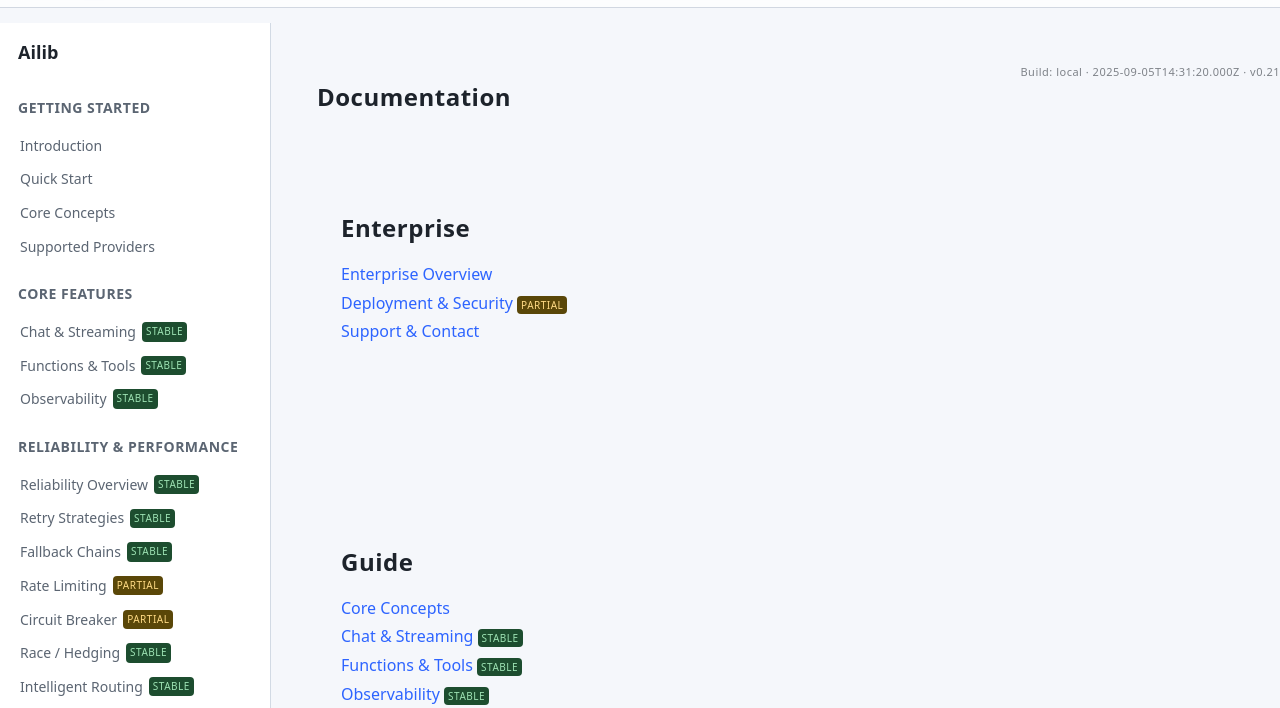
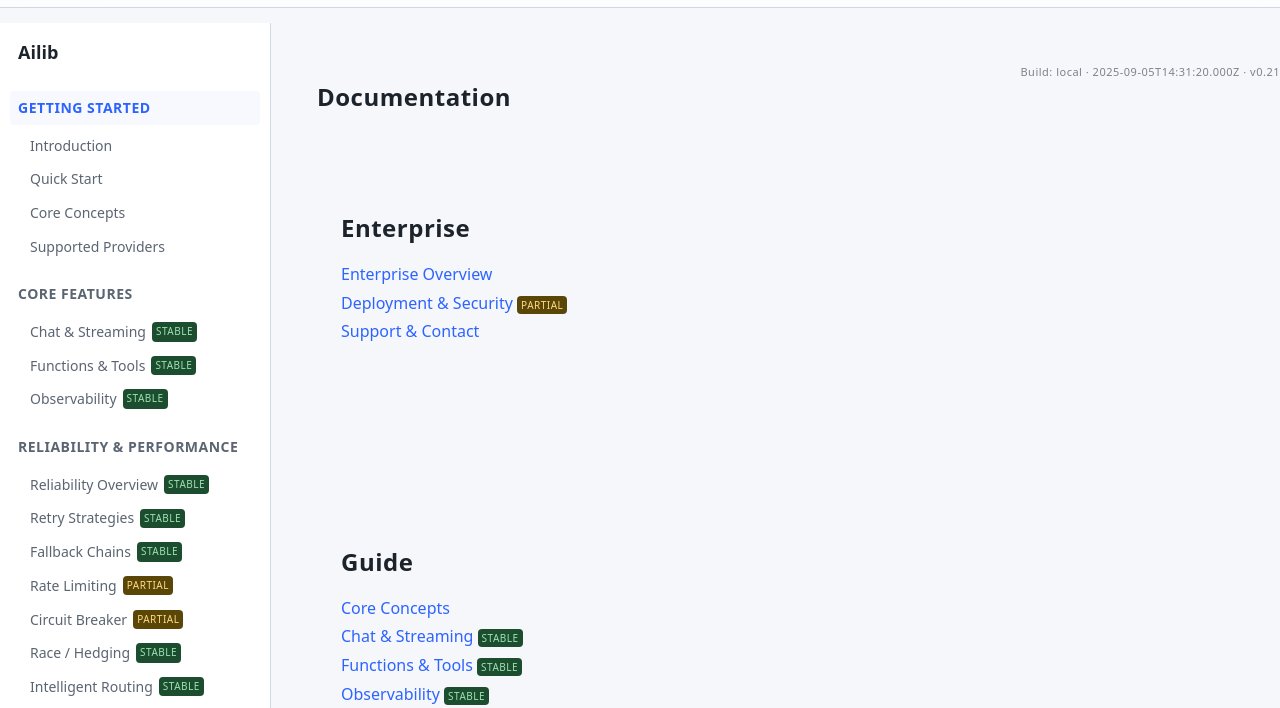
Before and after one commit to hiddenpath/ailib.info, an Astro site: page /docs in a window 1280 px wide. In both pictures the pointer is over the button "GETTING STARTED". Shown: the part 47-755 px from the top of the page. Built offline with nearby package versions, Linux system fonts and the light colour scheme; Astro itself is replaced by a stand-in of ours.

Commit message:
Add indentation and hover effects to improve UX
- Add 2-character indentation to sidebar submenu items (padding-left: 20px)
- Add 2-character indentation to document paragraphs (text-indent: 2em)
- Add 2-character indentation to document lists (padding-left: 2em)
- Add subtle hover effects to sidebar menu items:
  - Light blue background highlight (rgba(93, 139, 255, 0.1))
  - Accent color text change
  - Smooth 2px right translation
  - 0.2s ease transition animation
- Add hover effects to sidebar group headers:
  - Very light background highlight (rgba(93, 139, 255, 0.05))
  - Accent color text change
  - Smooth transition animation
- All hover effects are subtle and professional

```diff
--- a/src/components/Sidebar.astro
+++ b/src/components/Sidebar.astro
@@ -161,6 +161,12 @@
     display: flex;
     justify-content: space-between;
     cursor: pointer;
+    transition: all 0.2s ease;
+    border-radius: 4px;
+  }
+  .group-head:hover {
+    background: rgba(93, 139, 255, 0.05);
+    color: var(--accent);
   }
   .group.collapsed ul {
     display: none;
@@ -174,15 +180,18 @@
     display: flex;
     align-items: center;
     gap: 6px;
-    padding: 6px 10px;
+    padding: 6px 10px 6px 20px;
     border-radius: 6px;
     color: var(--text-dim);
     font-size: 14px;
     text-decoration: none;
+    transition: all 0.2s ease;
   }
   li a:hover {
-    background: var(--bg);
-    color: var(--text);
+    background: rgba(93, 139, 255, 0.1);
+    color: var(--accent);
+    transform: translateX(2px);
+    transition: all 0.2s ease;
   }
   li.active > a {
     background: var(--accent);
--- a/src/layouts/DocsLayout.astro
+++ b/src/layouts/DocsLayout.astro
@@ -232,10 +232,12 @@
   .doc-article p {
     line-height: 1.7;
     margin-bottom: 16px;
+    text-indent: 2em;
   }
   .doc-article ul, .doc-article ol {
     line-height: 1.7;
     margin-bottom: 16px;
+    padding-left: 2em;
   }
   .doc-article li {
     margin-bottom: 8px;
```
